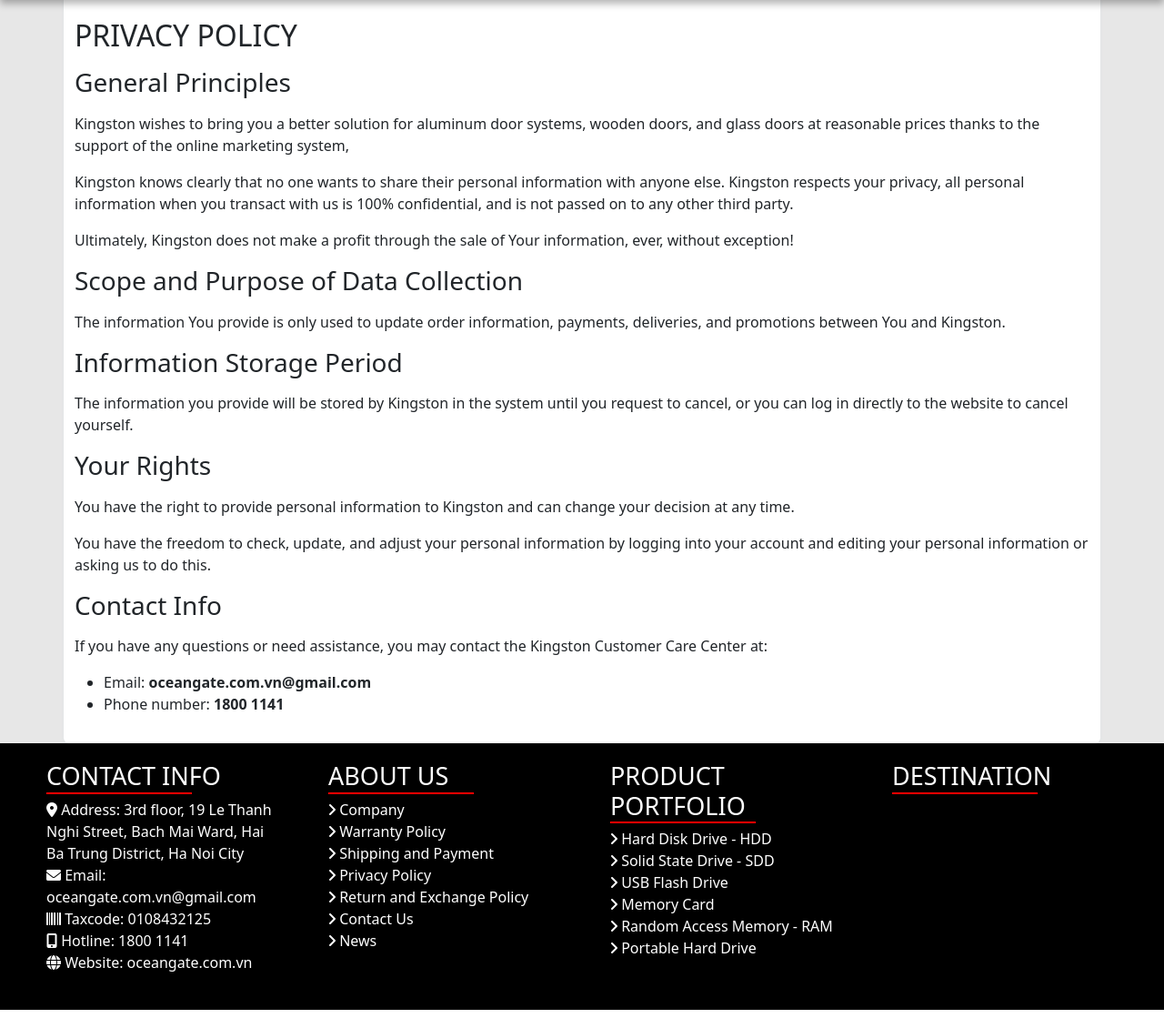
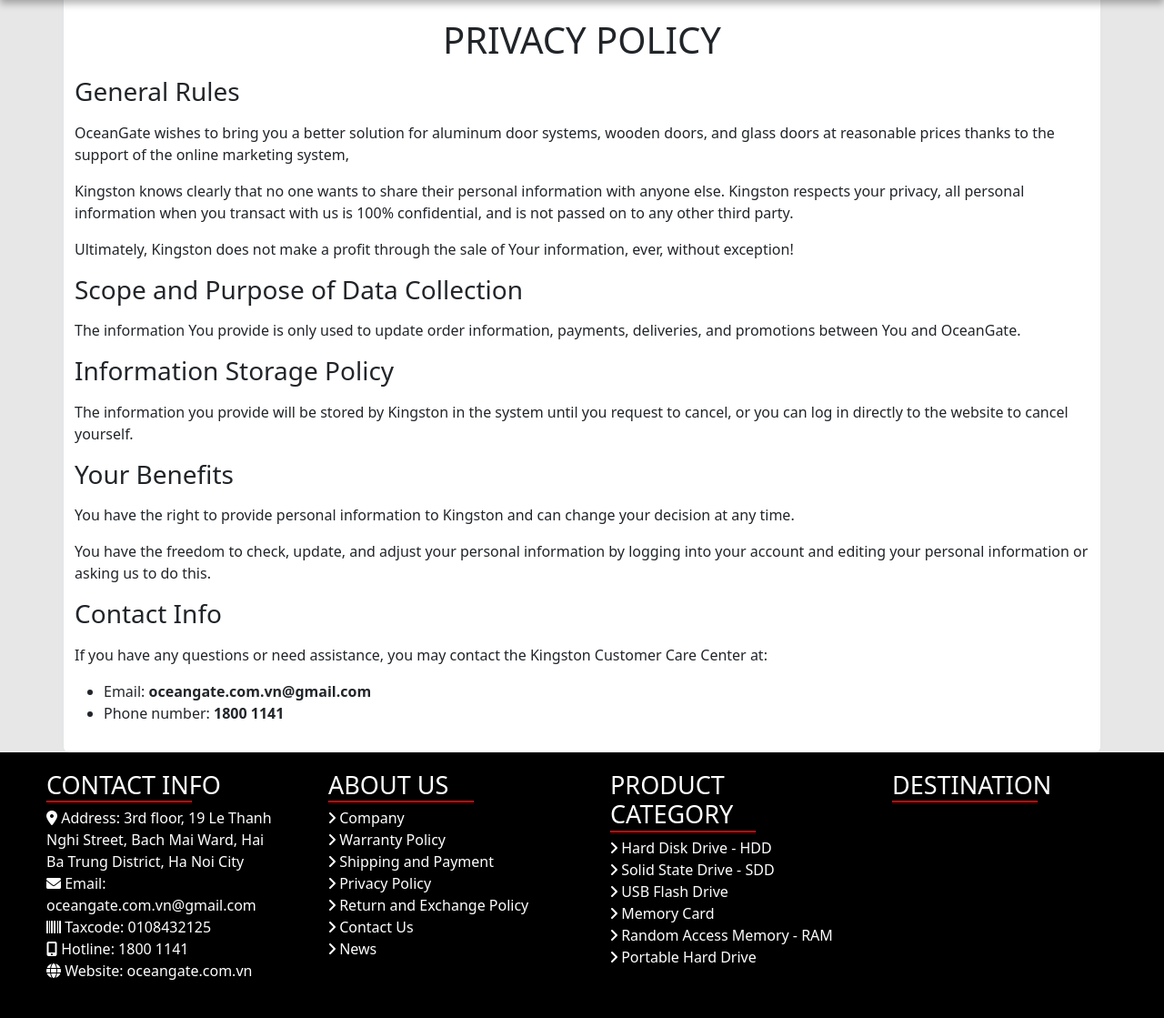
Before and after one commit to VuHongLuc/eproject-team3-C2305L, a PHP site: page /privacy.php in a window 1280 px wide. Shown: the part 112-1231 px from the top of the page at 91% size. Run offline with PHP 8.4, Linux system fonts and the light colour scheme; a map, chart or similar area stays blank; grey boxes are pictures that could not be loaded.

Commit message:
updateFooterCss

```diff
--- a/contactUs/contact.php
+++ b/contactUs/contact.php
@@ -75,7 +75,7 @@
                     <input type="text" class="form-control short-input" id="phoneNumber" placeholder="Phone number" name="phoneNumber" required><br>
                     <input type="email" class="form-control short-input" id="email" placeholder="Email" name="email" required><br>
                     <input type="text" class="form-control short-input" placeholder="Title" name="title"><br>
-                    <input type="text" class="form-control short-input" placeholder="Note" name="note"><br>
+                    <input type="text" class="form-control short-input" placeholder="Text area" name="Text area"><br>
                     <button type="button" class="btn btn-danger" onclick="onSubmitForm()">SEND</button>
                 </form>
             </div>
@@ -85,8 +85,8 @@
                 <p><strong>OCEANGATE GENUINE DISTRIBUTOR IN VIETNAM – VIETNAM IT TECHNOLOGY SERVICES AND TRADING COMPANY LIMITED</strong></p>
                 <p><strong>Address:</strong> 3rd floor, 19 Le Thanh Nghi Street, Bach Mai Ward, Hai Ba Trung District, Ha Noi City</p>
                 <p><strong>Hotline:</strong> 1800 1141</p>
-                <p><strong>Website:</strong> oceangate.com.vn</p>
-                <p><strong>Email:</strong> <a href="../index/index.php" class="custom-link bold-link">oceangate.com.vn@gmail.com</a></p>
+                <p><strong>Website:</strong> <a href="../index/index.php" class="custom-link bold-link">oceangate.com.vn</a></p>
+                <p><strong>Email:</strong> oceangate.com.vn@gmail.com</p>
             </div>
         </div>
 
--- a/contactUs/privacy.php
+++ b/contactUs/privacy.php
@@ -5,28 +5,33 @@
     <meta name="viewport" content="width=device-width, initial-scale=1.0">
     <link rel="stylesheet" href="../style.css">
     <title>Privacy Policy</title>
+    <style>
+        .container h1 {
+            text-align: center;
+        }
+    </style>
 </head>
 <body>
     <?php include '../home/navbar.php'; ?>
 
     <div class="wrapper container-fluid">
 <div class="container col-inner">
-        <h2 class="my-3">PRIVACY POLICY</h2>
+        <h1 class="my-3">PRIVACY POLICY</h1>
 
-        <h3 class="my-3">General Principles</h3>
-        <p>Kingston wishes to bring you a better solution for aluminum door systems, wooden doors, and glass doors at reasonable prices thanks to the support of the online marketing system,</p>
+        <h3 class="my-3">General Rules</h3>
+        <p>OceanGate wishes to bring you a better solution for aluminum door systems, wooden doors, and glass doors at reasonable prices thanks to the support of the online marketing system,</p>
 
         <p>Kingston knows clearly that no one wants to share their personal information with anyone else. Kingston respects your privacy, all personal information when you transact with us is 100% confidential, and is not passed on to any other third party.</p>
 
         <p>Ultimately, Kingston does not make a profit through the sale of Your information, ever, without exception!</p>
 
         <h3 class="my-3">Scope and Purpose of Data Collection</h3>
-        <p>The information You provide is only used to update order information, payments, deliveries, and promotions between You and Kingston.</p>
+        <p>The information You provide is only used to update order information, payments, deliveries, and promotions between You and OceanGate.</p>
 
-        <h3 class="my-3">Information Storage Period</h3>
+        <h3 class="my-3">Information Storage Policy</h3>
         <p>The information you provide will be stored by Kingston in the system until you request to cancel, or you can log in directly to the website to cancel yourself.</p>
 
-        <h3 class="my-3">Your Rights</h3>
+        <h3 class="my-3">Your Benefits</h3>
         <p>You have the right to provide personal information to Kingston and can change your decision at any time.</p>
         <p>You have the freedom to check, update, and adjust your personal information by logging into your account and editing your personal information or asking us to do this.</p>
 
--- a/contactUs/warrantyPolicy.php
+++ b/contactUs/warrantyPolicy.php
@@ -22,6 +22,9 @@
             color: #007bff !important; /* Màu xanh in đậm */
             text-decoration: none !important; /* Bỏ gạch chân */
         }
+        .container h1 {
+            text-align: center;
+        }
     </style>
 
 </head>
@@ -43,7 +46,7 @@
 
     <p>This limited warranty covers only repair, replacement, refund or credit for defective OceanGate products as set forth above. OceanGate is not responsible and does not cover under warranty any damages or losses of any kind arising from loss, damage or corruption of content or data, or any costs related thereto. determine the cause of system problems or remove, service or install OceanGate products. This warranty does not cover third-party software, connected devices, or stored data. Therefore, OceanGate is not responsible for any actual or consequential loss or damage that may be attributed to third party software, connected devices or stored data. In the event of a claim, OceanGate's sole and maximum liability will be to repair and replace the hardware or provide a refund as determined by OceanGate Vietnam.</p>
 
-    <h2 class="my-3">Product warranty period</h2>
+    <h2 class="my-3">Lifetime product warranty</h2>
 
     <ul>
         <li><strong>Lifetime product warranty:</strong> The following oceangate products are covered by a lifetime product warranty:</li>
--- a/db.php
+++ b/db.php
@@ -4,7 +4,7 @@
  $servername = "localhost";
  $username = "root";
 
- $password = "12345678";
+ $password = "hoilamgi1";
 
  $dbname = "eproject";
 
--- a/home/footer.html
+++ b/home/footer.html
@@ -33,7 +33,7 @@
         </div>
 
         <div class="footer-section">
-            <h2>PRODUCT PORTFOLIO</h2>
+            <h2>PRODUCT CATEGORY</h2>
             <a href="../listPage/viewListCategory.php?category=1"><i class="fa-solid fa-angle-right"></i> Hard Disk Drive - HDD</a>
             <a href="../listPage/viewListCategory.php?category=2"><i class="fa-solid fa-angle-right"></i> Solid State Drive - SDD</a>
             <a href="../listPage/viewListCategory.php?category=3"><i class="fa-solid fa-angle-right"></i> USB Flash Drive</a>
--- a/news/news3.php
+++ b/news/news3.php
@@ -10,8 +10,8 @@
             font-family: Arial, sans-serif;
             margin: 20px;
         }
-        h2 {
-            color: #333;
+        .container h1 {
+            text-align: center;
         }
         .container {
             max-width: 800px;
@@ -27,7 +27,7 @@
     <div class="wrapper container-fluid">
 <div class="container col-inner">
 
-        <h2 class="my-3">HOW TO FORMAT AN SSD</h2>
+        <h1 class="my-3">HOW TO FORMAT AN SSD</h1>
 
         <p>Have you recently upgraded to a new SSD? Or are you planning to sell or convert the functionality of your old laptop? Whatever you plan to do, you should learn how to format a solid-state drive (SSD). This article walks you through the steps to format an SSD and helps you understand why you need to do so.</p>
 
--- a/news/news4.php
+++ b/news/news4.php
@@ -10,8 +10,8 @@
             font-family: Arial, sans-serif;
             margin: 20px;
         }
-        h2 {
-            color: #333;
+        .container h1 {
+            text-align: center;
         }
         .container {
             max-width: 800px;
@@ -27,7 +27,7 @@
 <div class="wrapper container-fluid">
 <div class="container col-inner">
 
-        <h2 class="my-3">HOW TO SET UP A PORTABLE SSD?</h2>
+        <h1 class="my-3">HOW TO SET UP A PORTABLE SSD?</h1>
 
         <p>Need to set up an IronKey Vault Privacy 80 removable SSD? This guide Kingston Vietnam will help you easily through the simple setup process.</p>
 
--- a/news/news5.php
+++ b/news/news5.php
@@ -10,8 +10,8 @@
             font-family: Arial, sans-serif;
             margin: 20px;
         }
-        h2 {
-            color: #333;
+        .container h1 {
+            text-align: center;
         }
         .container {
             max-width: 800px;
@@ -27,7 +27,7 @@
 <div class="wrapper container-fluid">
 <div class="container col-inner">
 
-        <h2 class="my-3">HOW TO SET UP A USB DRIVE?</h2>
+        <h1 class="my-3">HOW TO SET UP A USB DRIVE?</h1>
 
         <p>Oceangate introduces to you how to format a USB drive</p>
 
```
Also changed, not shown: contactUs/company.php (+9 -5 lines), contactUs/returnPolicy.php (+9 -4 lines), contactUs/shippingPayment.php (+10 -6 lines), news/news.php (+9 -4 lines), news/news1.php (+4 -4 lines), news/news2.php (+4 -4 lines).
